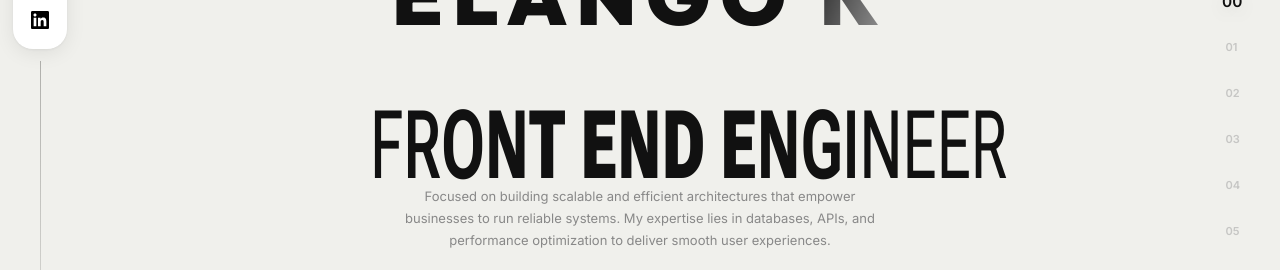
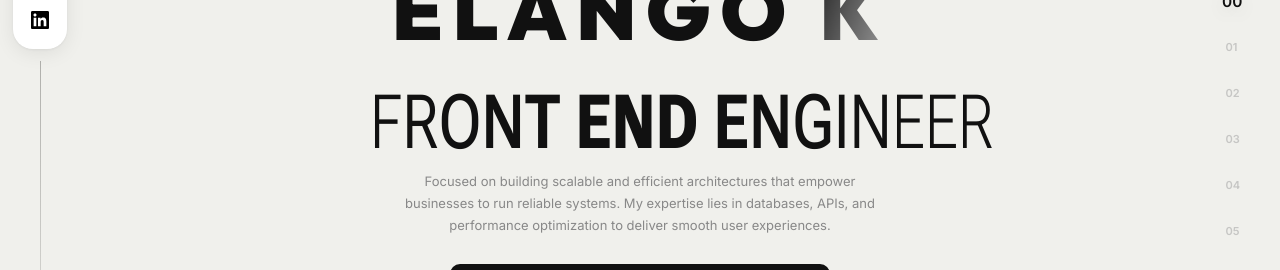
Before and after one commit to elangokumar8031/profile, a React (Vite) app: page / in a window 1280 px wide. Shown: the part 261-531 px from the top of the page. Built offline with nearby package versions, Linux system fonts and the light colour scheme; no server answers; a web font is replaced by a local one.

Commit message:
style: decrease font boldness and pull title closer to name header

```diff
--- a/src/components/HeroText.css
+++ b/src/components/HeroText.css
@@ -15,8 +15,8 @@
 .hero-title-pressure {
   width: 100%;
   max-width: 540px;
-  margin: 0 auto 20px;
-  height: clamp(65px, 9vw, 95px);
+  margin: -10px auto 20px;
+  height: clamp(50px, 7vw, 75px);
   overflow: visible;
 }
 
--- a/src/components/TextPressure.jsx
+++ b/src/components/TextPressure.jsx
@@ -137,7 +137,7 @@ const TextPressure = ({
           const d = dist(mouseRef.current, charCenter);
 
           const wdth = width ? Math.floor(getAttr(d, maxDist, 5, 200)) : 100;
-          const wght = weight ? Math.floor(getAttr(d, maxDist, 400, 900)) : 400;
+          const wght = weight ? Math.floor(getAttr(d, maxDist, 200, 800)) : 400;
           const italVal = italic ? getAttr(d, maxDist, 0, 1).toFixed(2) : 0;
           const alphaVal = alpha ? getAttr(d, maxDist, 0, 1).toFixed(2) : 1;
 
@@ -213,7 +213,7 @@ const TextPressure = ({
           textAlign: 'center',
           userSelect: 'none',
           whiteSpace: 'nowrap',
-          fontWeight: 400,
+          fontWeight: 200,
           width: '100%',
           display: flex ? 'flex' : 'block',
           justifyContent: flex ? 'space-between' : undefined
```
